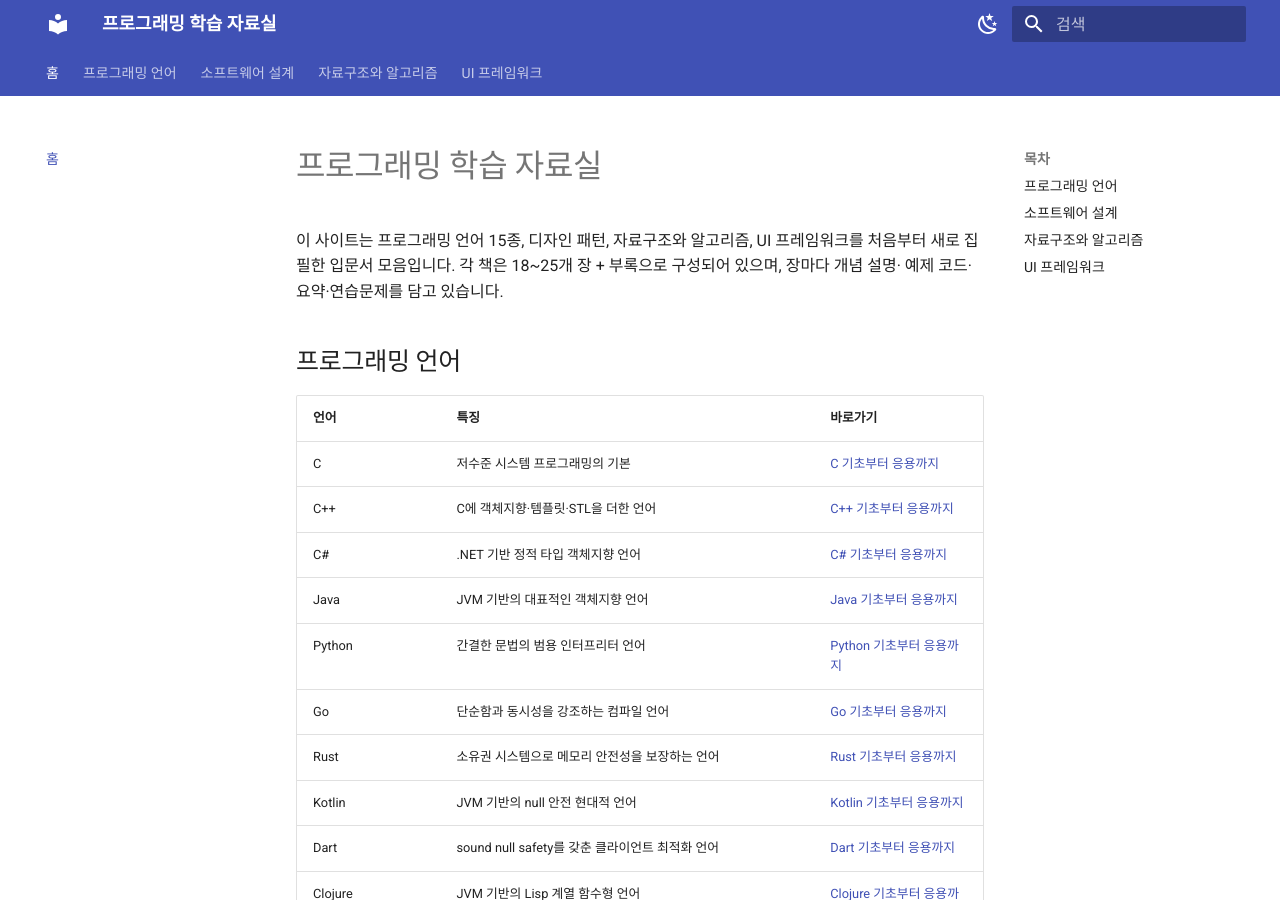
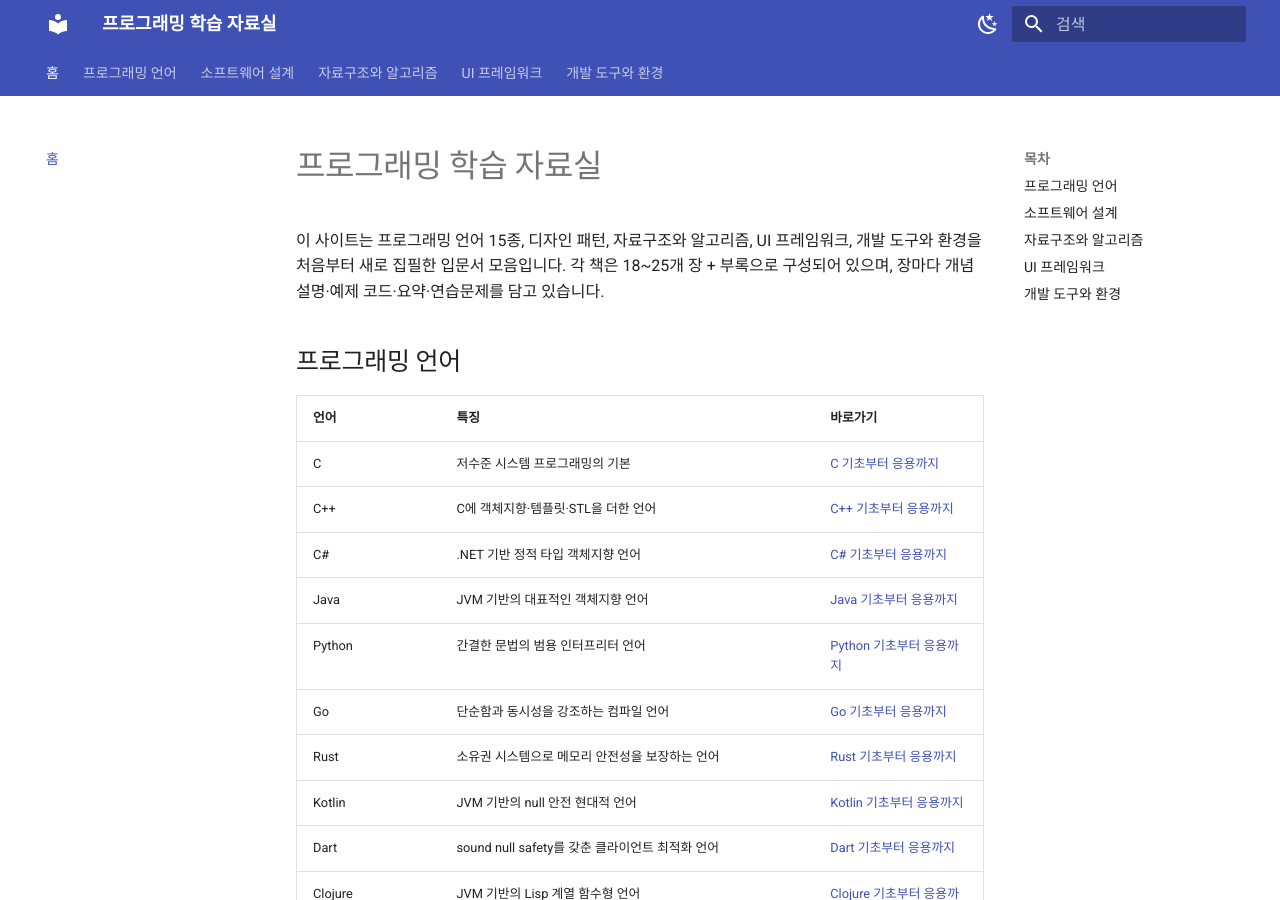
Before and after one commit to sim511777/books, an MkDocs documentation site: the page built from Programming/index.md, in a window 1280 px wide and 900 px high. Built offline with MkDocs 1.6.1 and Material for MkDocs 9.7.7, drawn with Linux system fonts in a browser that asks for light colours; some of the changed text lies outside the part shown.

Commit message:
add CppVSCode dev environment course to site nav and landing page

```diff
--- a/Programming/index.md
+++ b/Programming/index.md
@@ -1,8 +1,8 @@
 # 프로그래밍 학습 자료실
 
-이 사이트는 프로그래밍 언어 15종, 디자인 패턴, 자료구조와 알고리즘, UI 프레임워크를 처음부터
-새로 집필한 입문서 모음입니다. 각 책은 18~25개 장 + 부록으로 구성되어 있으며, 장마다 개념 설명·
-예제 코드·요약·연습문제를 담고 있습니다.
+이 사이트는 프로그래밍 언어 15종, 디자인 패턴, 자료구조와 알고리즘, UI 프레임워크, 개발 도구와
+환경을 처음부터 새로 집필한 입문서 모음입니다. 각 책은 18~25개 장 + 부록으로 구성되어 있으며,
+장마다 개념 설명·예제 코드·요약·연습문제를 담고 있습니다.
 
 ## 프로그래밍 언어
 
@@ -36,6 +36,10 @@
 
 - **[Avalonia로 배우는 크로스플랫폼 UI 개발](Avalonia/Avalonia기초/00-목차.md)** — C#/.NET 기반 크로스플랫폼 UI 프레임워크 Avalonia를 XAML 기초부터 레이아웃, 데이터 바인딩, MVVM 패턴, 스타일·템플릿, Windows/macOS/Linux 배포까지 다룹니다.
 
+## 개발 도구와 환경
+
+- **[VS Code로 구축하는 C++ 개발환경](Languages/Cpp/CppVSCode개발환경/00-목차.md)** — GCC, VS Code, CMake, Ninja, vcpkg를 하나씩 설치하고 서로 연결하는 실전 강좌입니다. 빌드·디버깅·IntelliSense 설정부터 패키지 관리, 정적 분석, 테스트, 크로스플랫폼 배포까지 다룹니다.
+
 ---
 
 각 책은 기존 출판된 교재를 번역하거나 참고한 것이 아니라, 처음부터 새로 집필한 오리지널 콘텐츠입니다.
--- a/mkdocs.yml
+++ b/mkdocs.yml
@@ -73,3 +73,5 @@ nav:
       - "자료구조와 알고리즘 (C#)": DataStructuresAndAlgorithms/자료구조와알고리즘/00-목차.md
   - UI 프레임워크:
       - "Avalonia (C#)": Avalonia/Avalonia기초/00-목차.md
+  - 개발 도구와 환경:
+      - "VS Code로 구축하는 C++ 개발환경": Languages/Cpp/CppVSCode개발환경/00-목차.md
```
